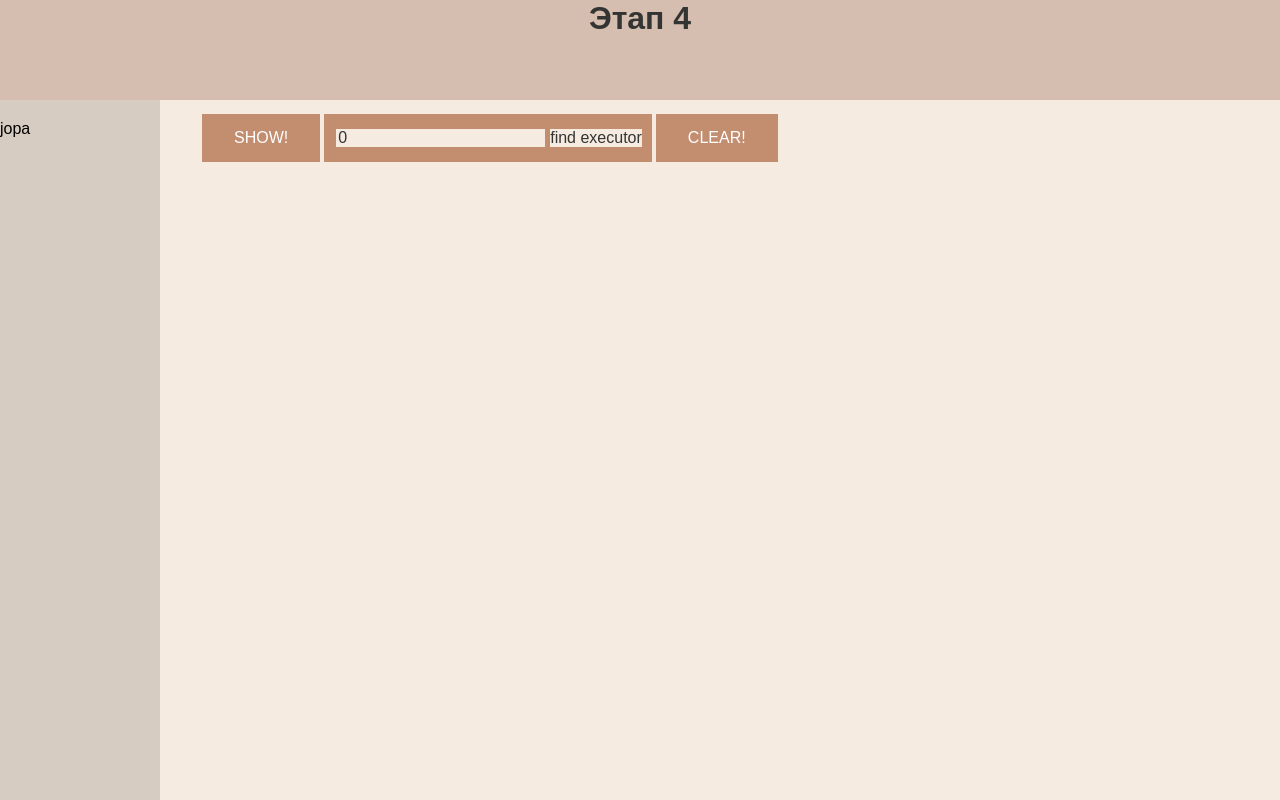
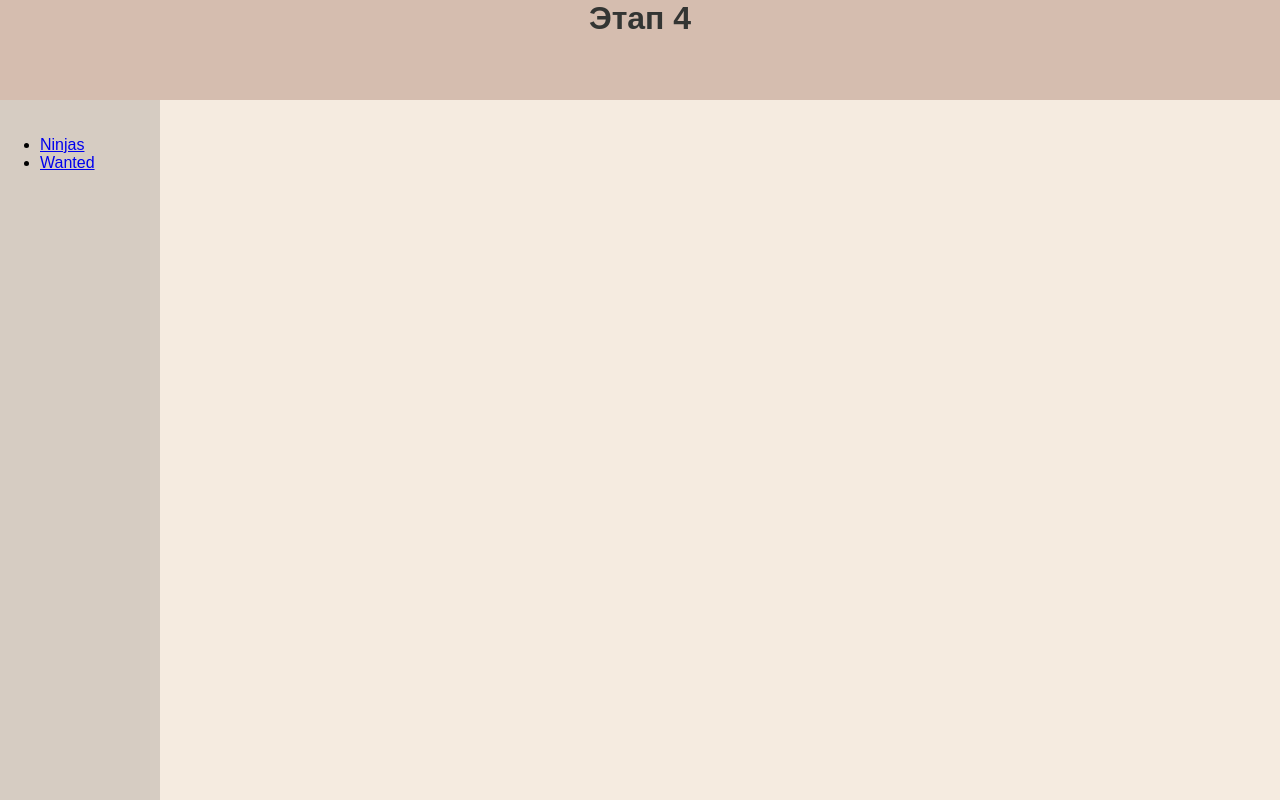
Before and after one commit to atrenes/db-course-stage-4-front, a React (Create React App) app: page / in a window 1280 px wide. Built offline with nearby package versions, Linux system fonts and the light colour scheme.

Commit message:
was made navigation)

```diff
--- a/src/App.js
+++ b/src/App.js
@@ -1,21 +1,29 @@
+
 import React from 'react'
 import Ninjas from './components/Ninjas';
 import Wanted from "./components/Wanted";
+import {Navbar} from "./components/Navbar";
+import {Route, BrowserRouter, Routes} from "react-router-dom";
 
 function App() {
     return (
+        <BrowserRouter>
         <body>
+
         <header className="MainHeader">
             <h1>Этап 4</h1>
         </header>
         <div className="Sidebar">
-            <a>jopa</a>
+            <Navbar/>
         </div>
         <div className="Pole">
-            {/*<Ninjas/>*/}
-            <Wanted/>
+            <Routes>
+                <Route path={'/ninjas'} element={<Ninjas/>}/>
+                <Route path={'/wanted'} element={<Wanted/>}/>
+            </Routes>
         </div>
         </body>
+        </BrowserRouter>
     )
         }
         export default App;
--- /dev/null
+++ b/src/components/Navbar.js
@@ -0,0 +1,16 @@
+import React from "react";
+import {NavLink} from "react-router-dom";
+export const Navbar = () => {
+    return(
+        <div>
+            <ul>
+                <li>
+                    <NavLink to="/ninjas">Ninjas</NavLink>
+                </li>
+                <li>
+                    <NavLink to="/wanted">Wanted</NavLink>
+                </li>
+            </ul>
+        </div>
+    )
+}
```
